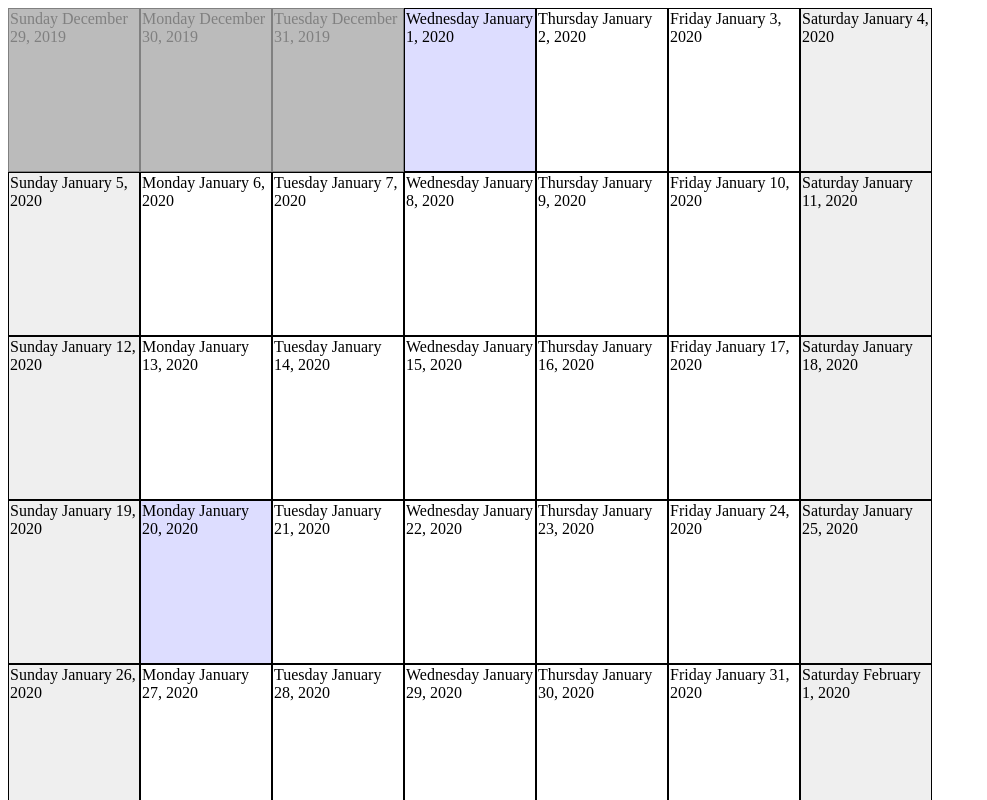
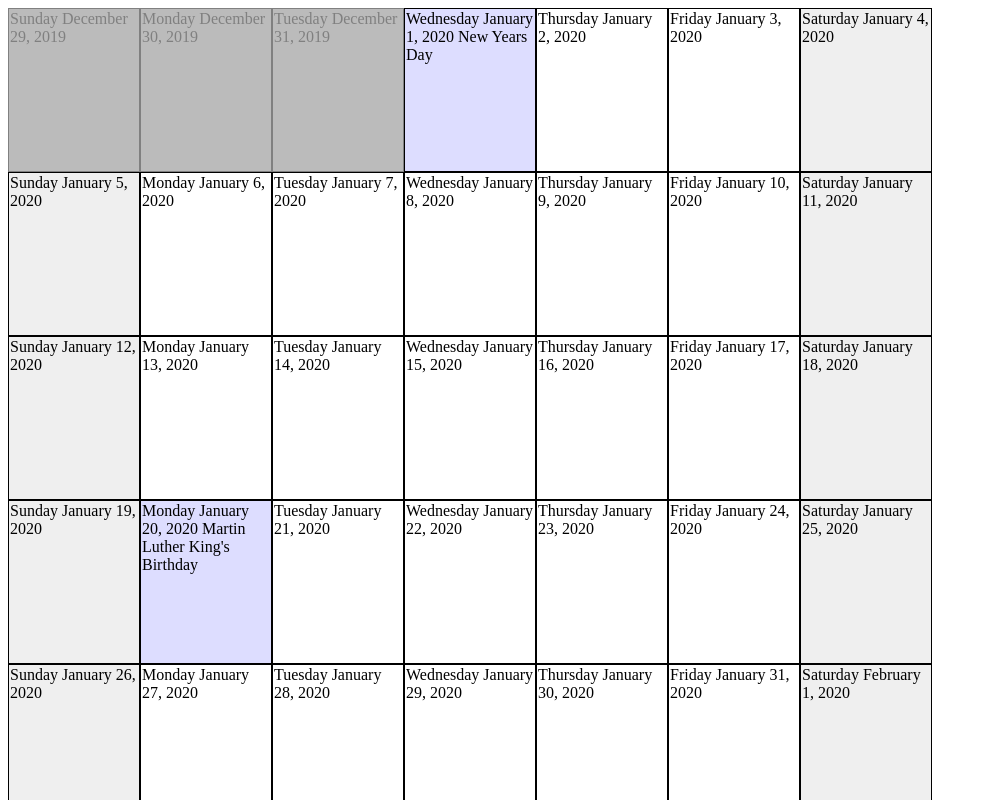
Before and after one commit to onequbit/calendar-js, a plain HTML site: page calendar.html in a window 1280 px wide. Shown: the top 800 px of the page, without its empty margins (0-987 px from the left). Drawn offline with Linux system fonts and the light colour scheme.

Commit message:
Update calendar.html

```diff
--- a/calendar.html
+++ b/calendar.html
@@ -5,9 +5,7 @@
 </head>
 
 <body>
-    <div id="calendar">
-
-    </div>
+    <div id="calendar"></div>
 </body>
 
 <script>
@@ -46,7 +44,7 @@
         this.setDate(this.getDate()+1);
     }
 
-    Date.nthDayOfMonth = function(count, day, month, year)
+    Date.nthDayOfMonth = function(count, day, month, year, name = "")
     {
         if (year == null) year = new Date().getFullYear();
         var date = new Date(year, month, 1);
@@ -57,10 +55,11 @@
             date.nextDate();
             if (date.getWeekDay() == WEEKDAYS[day]) counter++;
         }
+        date.holidayName = name;
         return date;
     }
 
-    Date.lastDayOfMonth = function(day, month, year)
+    Date.lastDayOfMonth = function(day, month, year, name = "")
     {
         if (year == null) year = new Date().getFullYear();
         var date = new Date(year, month, 1);
@@ -74,7 +73,9 @@
             date.nextDate();
             if (date.getMonth() > month) break;
         }
-        return list.pop();
+        date = list.pop();
+        date.holidayName = name;
+        return date;
     }
 
     Date.prototype.backDate = function(offset)
@@ -84,7 +85,7 @@
         return this;
     }
 
-    Date.findSetHoliday = function(month, date, year)
+    Date.findSetHoliday = function(month, date, year, name = "")
     {
         if (year == null) year = new Date().getFullYear();
         var holiday = new Date(year, month, date);
@@ -96,6 +97,7 @@
         {
             holiday.nextDate();
         }
+        holiday.holidayName = name;
         return holiday;
     }
 
@@ -106,6 +108,7 @@
         newDate.setFullYear(year);
         newDate.setDate(1);
         newDate.setMonth(0);
+        newDate.holidayName = "New Years Day"
         return newDate;
     }
 
@@ -121,15 +124,15 @@
 
         var holidays = [
             Date.NewYear(calendarYear(JANUARY)),
-            Date.nthDayOfMonth(3,MONDAY, JANUARY, calendarYear(JANUARY)),
-            Date.nthDayOfMonth(3,MONDAY, FEBRUARY, calendarYear(FEBRUARY)),
-            Date.lastDayOfMonth(MONDAY, MAY, calendarYear(MAY)),
-            Date.findSetHoliday(JULY,4,calendarYear(JULY)),
-            Date.nthDayOfMonth(1,MONDAY,SEPTEMBER, calendarYear(SEPTEMBER)),
-            Date.nthDayOfMonth(2,MONDAY,OCTOBER, calendarYear(OCTOBER)),
-            Date.findSetHoliday(NOVEMBER,11, calendarYear(NOVEMBER)),
-            Date.nthDayOfMonth(4,THURSDAY,NOVEMBER, calendarYear(NOVEMBER)),
-            Date.findSetHoliday(DECEMBER,25, calendarYear(DECEMBER))
+            Date.nthDayOfMonth(3,MONDAY, JANUARY, calendarYear(JANUARY), "Martin Luther King's Birthday"),
+            Date.nthDayOfMonth(3,MONDAY, FEBRUARY, calendarYear(FEBRUARY), "President's Day"),
+            Date.lastDayOfMonth(MONDAY, MAY, calendarYear(MAY), "Memorial Day"),
+            Date.findSetHoliday(JULY,4,calendarYear(JULY), "Independence Day"),
+            Date.nthDayOfMonth(1,MONDAY,SEPTEMBER, calendarYear(SEPTEMBER), "Labor Day"),
+            Date.nthDayOfMonth(2,MONDAY,OCTOBER, calendarYear(OCTOBER), "Columbus Day"),
+            Date.findSetHoliday(NOVEMBER,11, calendarYear(NOVEMBER), "Veteran's Day"),
+            Date.nthDayOfMonth(4,THURSDAY,NOVEMBER, calendarYear(NOVEMBER), "Thanksgiving Day"),
+            Date.findSetHoliday(DECEMBER,25, calendarYear(DECEMBER), "Christmas Day")
         ];
 
         return holidays;
@@ -148,6 +151,7 @@
 
     Date.fromISODate = function(str)
     {
+        if (str == null || str == "") return null;
         var newDate = null;
         try
         {
@@ -166,7 +170,9 @@
 
     Date.prototype.getCalendarStr = function()
     {
-        return this.getWeekDay() + " " + this.getMonthStr() + " " + this.getDate() + ", " + this.getFullYear();
+        if (this.holidayName == null) this.holidayName = "";
+        var calendarStr = this.getWeekDay() + " " + this.getMonthStr() + " " + this.getDate() + ", " + this.getFullYear();
+        return calendarStr;
     }
 
     class Calendar
@@ -183,7 +189,6 @@
 
         insertDay(someDate)
         {
-            console.log("insertDay: ", someDate);
             var day = document.createElement("div");
             day.id = someDate.toISODate();
             day.innerText = someDate.getCalendarStr();
@@ -226,11 +231,12 @@
 
             Date.getFederalHolidays(this.myStartDate).forEach(function(date)
             {
-                console.log(date);
+                //console.log(date, date.holidayName);
                 var calendarDate = document.getElementById(date.toISODate())
                 if (calendarDate != null)
                 {
                     calendarDate.classList.add("holiday");
+                    calendarDate.innerText = calendarDate.innerText + " " + date.holidayName
                 }
             });
         }
```
